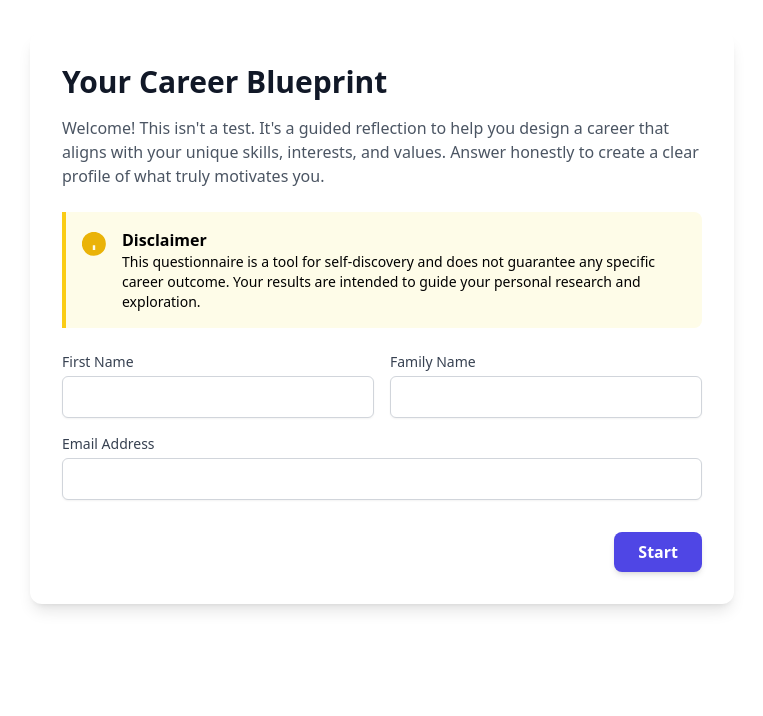
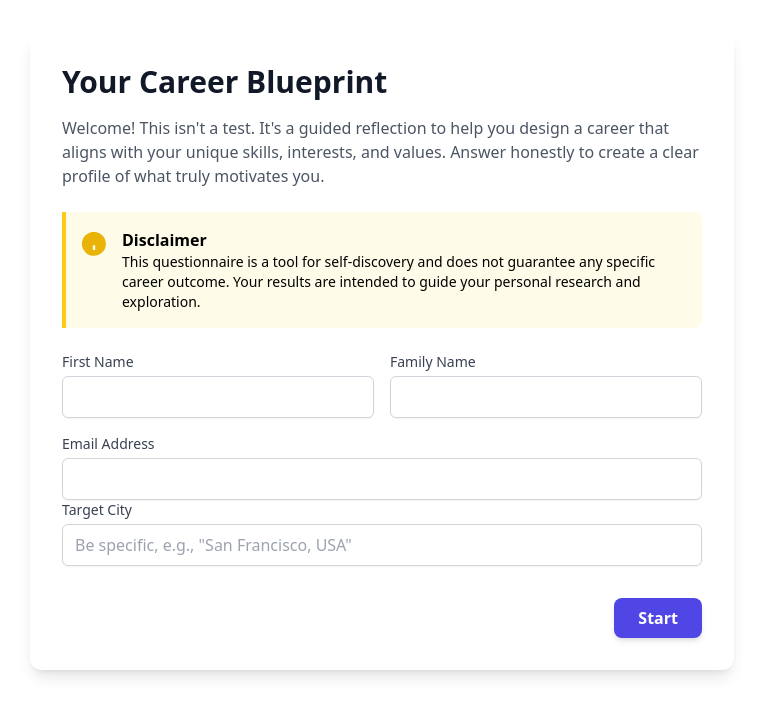
Before and after one commit to Nicoding1996/career-blueprint-hackathon, a React (Create React App) app: page / in a window 1280 px wide. Shown: the top 716 px of the page, without its empty margins (258-1021 px from the left). Built offline with nearby package versions, Linux system fonts and the light colour scheme.

Commit message:
costum cities work

```diff
--- a/src/CareerBlueprint.js
+++ b/src/CareerBlueprint.js
@@ -104,6 +104,7 @@ const CareerBlueprint = () => {
     const [userFamilyName, setUserFamilyName] = useState('');
     const [userEmail, setUserEmail] = useState('');
     const [jobLoader, setJobLoader] = useState(false);
+    const [userCity, setUserCity] = useState('');
     const [jobList, setJobList] = useState([]);
     const [jobError, setJobError] = useState(false);
     const [emailStatus, setEmailStatus] = useState('');
@@ -119,8 +120,8 @@ const CareerBlueprint = () => {
         if (direction === 'next') {
             // --- Logic for the Welcome Screen ---
             if (currentSection === 0) {
-                if (!userFirstName || !userFamilyName || !userEmail || !userEmail.includes('@')) {
-                    alert('Please fill in your first name, family name, and a valid email address.');
+                if (!userFirstName || !userFamilyName || !userEmail || !userEmail.includes('@') || !userCity) {
+                    alert('Please fill in all fields: First Name, Family Name, Email, and Target City.');
                     return;
                 }
                 // No need to set answers here, just move to the first question
@@ -256,7 +257,7 @@ const CareerBlueprint = () => {
         const date = new Date();
         setCompletionDate(date.toLocaleDateString('en-US', { year: 'numeric', month: 'long', day: 'numeric' }));
 
-        handleFetchJobs(summaryText);
+        handleFetchJobs(summaryText, userCity);
 
         // --- ADD THIS LINE AT THE END ---
         sendResultsEmail(finalAnswers);
@@ -312,16 +313,14 @@ I am seeking a ${finalAnswers.responsibility?.split(':')[0]} role with a salary
         sendEmail(templateParams, subject, setEmailStatus);
     };
 
-    const handleFetchJobs = async (summary) => {
+    const handleFetchJobs = async (summary, city) => {
         setJobLoader(true);
         setJobError(false);
         setJobList([]);
 
-        const userCity = "Toronto, Canada";
-
         try {
             // Now this correctly calls the function from zaiService.js
-            const jobs = await fetchJobSuggestionsFromZai(summary, userCity);
+            const jobs = await fetchJobSuggestionsFromZai(summary, city);
 
             if (jobs && jobs.length > 0) {
                 setJobList(jobs);
@@ -487,6 +486,18 @@ I am seeking a ${finalAnswers.responsibility?.split(':')[0]} role with a salary
                             </div>
                         </div>
 
+                        <div>
+                            <label htmlFor="userCity" className="block text-sm font-medium text-gray-700">Target City</label>
+                            <input
+                                type="text"
+                                id="userCity"
+                                className="mt-1 block w-full px-3 py-2 bg-white border border-gray-300 rounded-md shadow-sm placeholder-gray-400 focus:outline-none focus:ring-indigo-500 focus:border-indigo-500"
+                                value={userCity}
+                                onChange={(e) => setUserCity(e.target.value)}
+                                placeholder='Be specific, e.g., "San Francisco, USA"'
+                            />
+                        </div>
+
                         <div className="mt-8 text-right">
                             <button onClick={() => navigate('next')} className="bg-indigo-600 text-white font-semibold py-2 px-6 rounded-lg shadow-md hover:bg-indigo-700 focus:outline-none focus:ring-2 focus:ring-offset-2 focus:ring-indigo-500 transition">Start</button>
                         </div>
@@ -505,7 +516,7 @@ I am seeking a ${finalAnswers.responsibility?.split(':')[0]} role with a salary
 
                         {/* Job Suggestions Section */}
                         <div id="jobSuggestionsContainer" className="mt-8">
-                            <h3 className="text-2xl font-bold text-gray-900 mb-4">Example Job Matches in Toronto, Canada</h3>
+                            <h3 className="text-2xl font-bold text-gray-900 mb-4">Example Job Matches in {userCity}</h3>
                             {jobLoader && (
                                 <div className="flex flex-col items-center justify-center p-6 bg-gray-50 rounded-lg">
                                     <div className="loader"></div>
```
